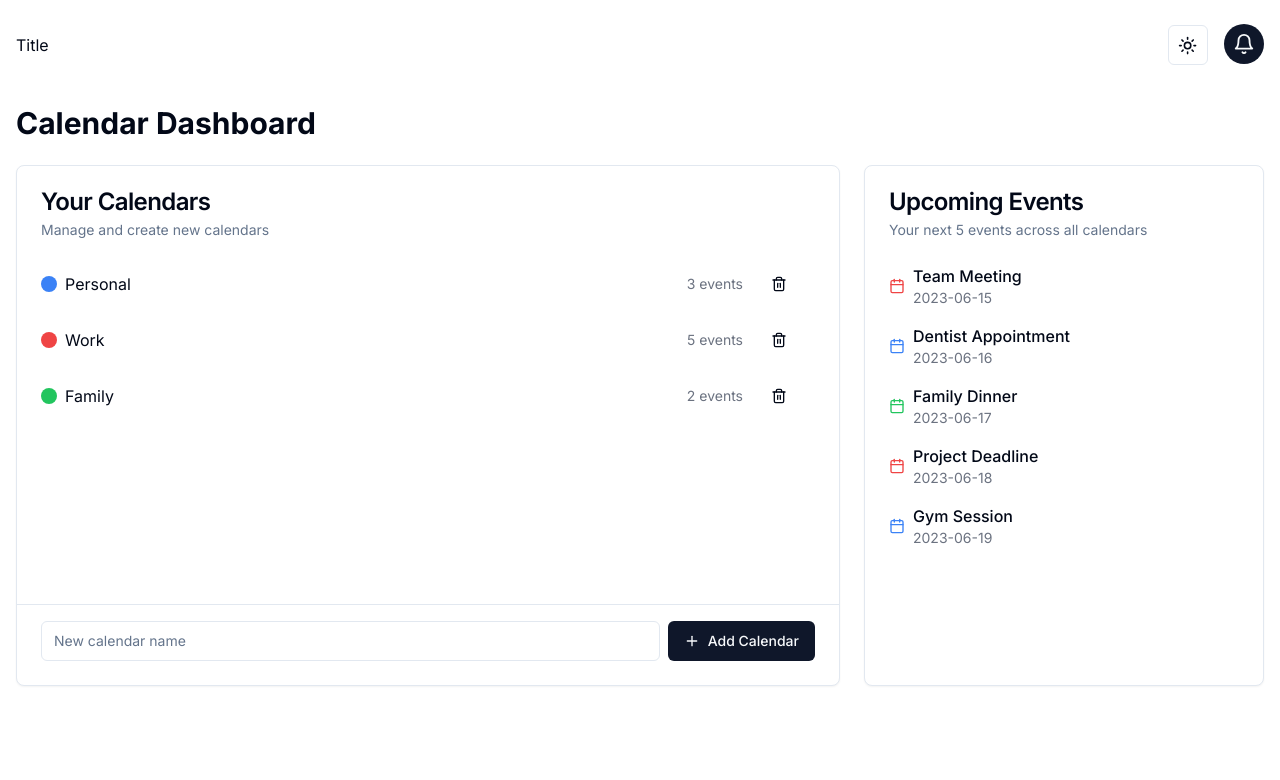
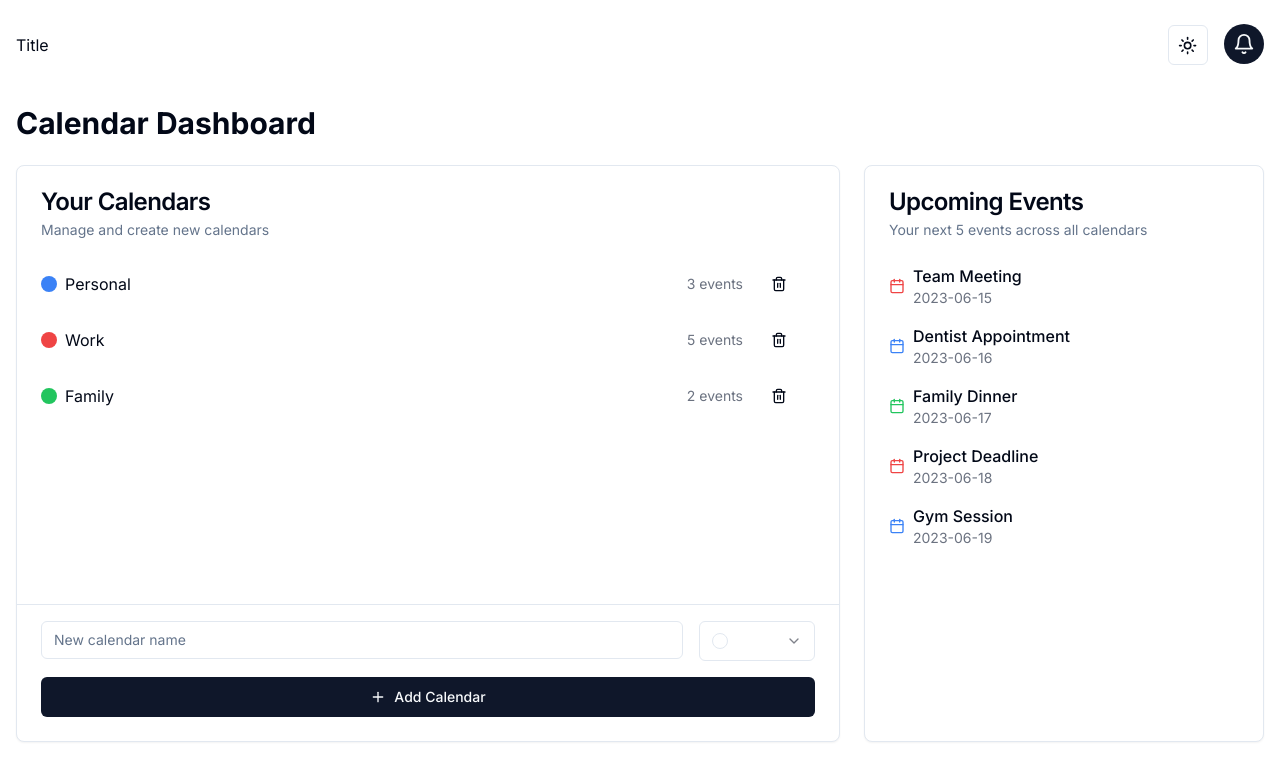
Before and after one commit to alice-ang/gaming-cal, a Next.js app: page / in a window 1280 px wide. Shown: the top 780 px of the page. Built offline with nearby package versions, Linux system fonts and the light colour scheme.

Commit message:
feat: create calender

```diff
--- a/database.types.ts
+++ b/database.types.ts
@@ -72,21 +72,18 @@ export type Database = {
           color: string
           createdAt: string
           id: number
-          numOfEvents: number
           title: string
         }
         Insert: {
           color: string
           createdAt?: string
           id?: number
-          numOfEvents: number
           title: string
         }
         Update: {
           color?: string
           createdAt?: string
           id?: number
-          numOfEvents?: number
           title?: string
         }
         Relationships: []
--- a/src/app/calendar/[id]/page.tsx
+++ b/src/app/calendar/[id]/page.tsx
@@ -7,7 +7,6 @@ const bookedDays = [
 ];
 
 export default function CalendarPage({ params }: { params: { id: string } }) {
-  console.log(params);
   return (
     <main className="p-4 constraints space-y-6 lg:space-y-6">
       {/* <LoginForm /> */}
--- a/src/app/page.tsx
+++ b/src/app/page.tsx
@@ -1,4 +1,5 @@
 'use client';
+import { CreateCalendarForm } from '@/components';
 import { Button } from '@/components/ui/button';
 import {
   Card,
@@ -8,10 +9,9 @@ import {
   CardHeader,
   CardTitle,
 } from '@/components/ui/card';
-import { Input } from '@/components/ui/input';
 import { ScrollArea } from '@/components/ui/scroll-area';
 import { Separator } from '@/components/ui/separator';
-import { Calendar, Plus, Trash2 } from 'lucide-react';
+import { Calendar, Trash2 } from 'lucide-react';
 import Link from 'next/link';
 import { useState } from 'react';
 
@@ -84,8 +84,10 @@ export default function Home() {
                 <Link
                   key={calendar.id}
                   className="flex items-center justify-between mb-4"
-                  href={`/calendar/${calendar.id}`}
-                  as={`/calendar/${encodeURI(calendar.name)}`}
+                  href={{
+                    pathname: `/calendar/${calendar.id}`,
+                  }}
+                  as={`/calendar/${calendar.id}`}
                 >
                   <div className="flex items-center">
                     <div
@@ -112,16 +114,7 @@ export default function Home() {
           </CardContent>
           <Separator className="my-4" />
           <CardFooter>
-            <div className="flex w-full space-x-2">
-              <Input
-                placeholder="New calendar name"
-                value={newCalendarName}
-                onChange={(e) => setNewCalendarName(e.target.value)}
-              />
-              <Button onClick={addCalendar}>
-                <Plus className="mr-2 " size={16} /> Add Calendar
-              </Button>
-            </div>
+            <CreateCalendarForm />
           </CardFooter>
         </Card>
         <Card>
--- a/src/components/ColorPicker.tsx
+++ b/src/components/ColorPicker.tsx
@@ -1,8 +1,14 @@
-'use client';
+import { FC } from 'react';
+import {
+  Select,
+  SelectContent,
+  SelectItem,
+  SelectTrigger,
+  SelectValue,
+} from './ui/select';
+import { SelectProps } from '@radix-ui/react-select';
 
-import * as React from 'react';
-
-const colors = [
+const colorOptions = [
   { value: 'red', label: 'Red' },
   { value: 'blue', label: 'Blue' },
   { value: 'green', label: 'Green' },
@@ -13,56 +19,27 @@ const colors = [
   { value: 'teal', label: 'Teal' },
 ];
 
-export type ColorPickerColor = {
-  value: string;
-  label: string;
-};
-
-export const ColorPicker: React.FC = () => {
-  const [isOpen, setIsOpen] = React.useState(false);
-  const [selectedColor, setSelectedColor] =
-    React.useState<ColorPickerColor | null>(null);
-
+export const ColorPicker: FC<SelectProps> = ({ value, onValueChange }) => {
   return (
-    <div className="relative w-[200px]">
-      <button
-        className="w-full px-4 py-2 text-left bg-white border border-gray-300 rounded-md shadow-sm focus:outline-none focus:ring-2 focus:ring-offset-2 focus:ring-indigo-500"
-        onClick={() => setIsOpen(!isOpen)}
-      >
-        {selectedColor ? (
-          <div className="flex items-center">
-            <div
-              className="w-4 h-4 mr-2 rounded-full"
-              style={{ backgroundColor: selectedColor.value }}
-            />
-            {selectedColor.label}
-          </div>
-        ) : (
-          'Select color...'
+    <Select value={value} onValueChange={onValueChange}>
+      <SelectTrigger className="w-full">
+        {!value && (
+          <div className="w-4 h-4 rounded-full border bg-background mr-2" />
         )}
-      </button>
-      {isOpen && (
-        <div className="absolute z-10 w-full mt-1 bg-white border border-gray-300 rounded-md shadow-lg">
-          <div className="py-1">
-            {colors.map((color) => (
-              <button
-                key={color.value}
-                className="flex items-center w-full px-4 py-2 text-sm text-gray-700 hover:bg-gray-100 hover:text-gray-900"
-                onClick={() => {
-                  setSelectedColor(color);
-                  setIsOpen(false);
-                }}
-              >
-                <div
-                  className="w-4 h-4 mr-2 rounded-full"
-                  style={{ backgroundColor: color.value }}
-                />
-                {color.label}
-              </button>
-            ))}
-          </div>
-        </div>
-      )}
-    </div>
+        <SelectValue></SelectValue>
+      </SelectTrigger>
+      <SelectContent>
+        {colorOptions.map((color) => (
+          <SelectItem key={color.value} value={color.value}>
+            <div className="flex items-center">
+              <div
+                className="w-4 h-4 rounded-full mr-2"
+                style={{ backgroundColor: color.value }}
+              />
+            </div>
+          </SelectItem>
+        ))}
+      </SelectContent>
+    </Select>
   );
 };
--- /dev/null
+++ b/src/components/forms/CreateCalendarForm.tsx
@@ -0,0 +1,94 @@
+'use client';
+
+import { zodResolver } from '@hookform/resolvers/zod';
+import { Plus } from 'lucide-react';
+import { FC } from 'react';
+import { z } from 'zod';
+import { Button } from '../ui/button';
+import {
+  Form,
+  FormControl,
+  FormField,
+  FormItem,
+  FormMessage,
+} from '../ui/form';
+import { Input } from '../ui/input';
+import { useForm } from 'react-hook-form';
+import { ColorPicker } from '../ColorPicker';
+import { createCalendar } from '@/lib/functions';
+
+const formSchema = z.object({
+  name: z.string().min(2, {
+    message: 'Calendar name must be at least 2 characters.',
+  }),
+  color: z.string(),
+});
+export const CreateCalendarForm: FC = () => {
+  const form = useForm<z.infer<typeof formSchema>>({
+    resolver: zodResolver(formSchema),
+    defaultValues: {
+      name: '',
+      color: '',
+    },
+  });
+
+  async function onSubmit(values: z.infer<typeof formSchema>) {
+    try {
+      const newCalendar = await createCalendar({
+        title: values.name,
+        color: values.color,
+      });
+      console.log('New calendar created:', newCalendar);
+      // Här kan du lägga till logik för att uppdatera UI eller hantera framgångsrikt skapande
+    } catch (error) {
+      console.error('Error creating calendar:', error);
+      // Här kan du lägga till felhantering, t.ex. visa ett felmeddelande för användaren
+    }
+  }
+
+  return (
+    <Form {...form}>
+      <form
+        onSubmit={form.handleSubmit(onSubmit)}
+        className="grid grid-cols-12 gap-4 w-full"
+      >
+        <FormField
+          control={form.control}
+          name="name"
+          render={({ field }) => (
+            <FormItem className="col-span-10">
+              <FormControl>
+                <Input placeholder="New calendar name" required {...field} />
+              </FormControl>
+
+              <FormMessage />
+            </FormItem>
+          )}
+        />
+        <FormField
+          control={form.control}
+          name="color"
+          render={({ field }) => (
+            <FormItem className="col-span-2">
+              <FormControl>
+                <ColorPicker
+                  {...field}
+                  value={field.value}
+                  onValueChange={(value) => {
+                    field.onChange(value);
+                    form.setValue('color', value);
+                  }}
+                />
+              </FormControl>
+
+              <FormMessage />
+            </FormItem>
+          )}
+        />
+        <Button type="submit" className="col-span-12">
+          <Plus className="mr-2" size={16} /> Add Calendar
+        </Button>
+      </form>
+    </Form>
+  );
+};
--- a/src/components/forms/index.ts
+++ b/src/components/forms/index.ts
@@ -1 +1,2 @@
 export * from './LoginForm';
+export * from './CreateCalendarForm'
--- /dev/null
+++ b/src/lib/functions.ts
@@ -0,0 +1,41 @@
+"use server"
+
+import { PrismaClient } from '@prisma/client'
+import { Database ,Tables, Enums } from '../../database.types'
+
+const prisma = new PrismaClient()
+
+export const  createCalendar = async(calendar: Pick<Tables<'Calendar'>, "title" | "color">) => {
+  try {
+    const newCal = await prisma.calendar.create({
+      data: {
+      ...calendar
+      },
+    })
+    console.log('Created new calendar:', newCal)
+    return newCal
+  } catch (error) {
+    console.error('Error creating calendar:', error)
+    throw error
+  } finally {
+    await prisma.$disconnect()
+  }
+}
+
+
+export const fetchCalendars = async () => {
+  try {
+    const calendars = await prisma.calendar.findMany({
+      orderBy: {
+        createdAt: 'desc'
+      }
+    });
+    console.log('Fetched calendars:', calendars);
+    return calendars ?? [];
+  } catch (error) {
+    console.error('Error fetching calendars:', error);
+    throw error;
+  } finally {
+    await prisma.$disconnect();
+  }
+}
--- a/src/lib/supbase/client.ts
+++ b/src/lib/supbase/client.ts
@@ -1,7 +1,8 @@
 import { createBrowserClient } from '@supabase/ssr';
+import { Database } from '../../../database.types';
 
 export function createClient() {
-  return createBrowserClient(
+  return createBrowserClient<Database>(
     process.env.NEXT_PUBLIC_SUPABASE_URL!,
     process.env.NEXT_PUBLIC_SUPABASE_ANON_KEY!
   );
--- a/src/lib/supbase/server.ts
+++ b/src/lib/supbase/server.ts
@@ -1,10 +1,11 @@
 import { createServerClient, type CookieOptions } from '@supabase/ssr';
 import { cookies } from 'next/headers';
+import { Database } from '../../../database.types';
 
 export function createClient() {
   const cookieStore = cookies();
 
-  return createServerClient(
+  return createServerClient<Database>(
     process.env.NEXT_PUBLIC_SUPABASE_URL!,
     process.env.NEXT_PUBLIC_SUPABASE_ANON_KEY!,
     {
```
Also changed, not shown: 2 other files (tests, documents, lock files or other folders).
